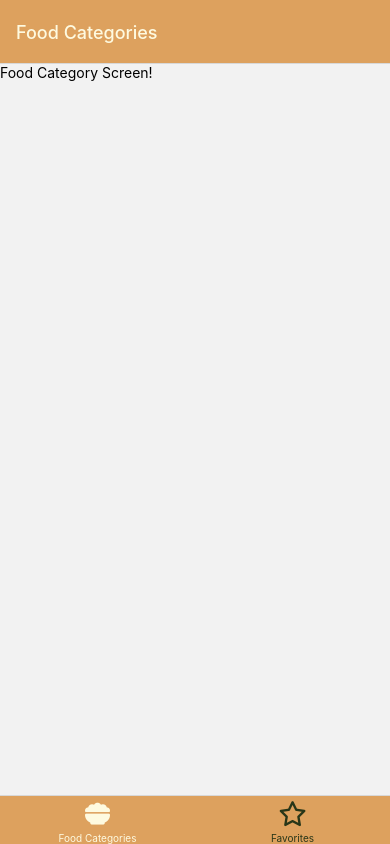
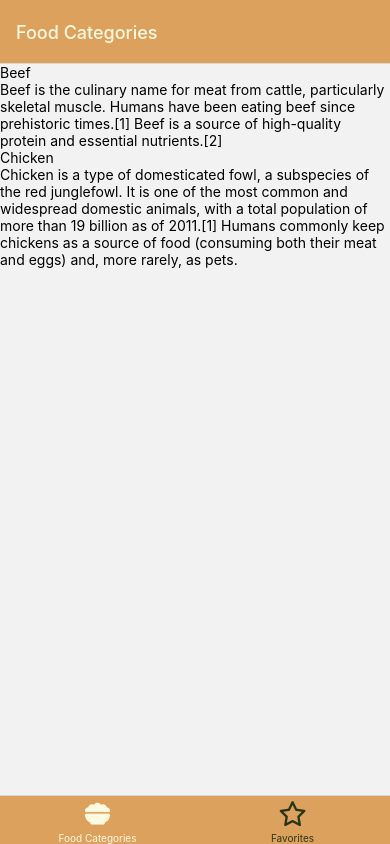
Before and after one commit to DavidLaneiro/SavorSphere, a React Native app: screen /FoodCategoryList in a window 390 px wide. Built offline with nearby package versions, Linux system fonts and the light colour scheme.

Commit message:
Create a simple view for the food categories with dummy data (for now).

```diff
--- /dev/null
+++ b/components/FoodCategoryItem.tsx
@@ -0,0 +1,18 @@
+import React from "react";
+import { Image, Text, View } from "react-native";
+import { FoodCategory } from "../models/FoodCategory";
+
+interface FoodCategoryItemProps {
+    category: FoodCategory;
+}
+
+
+function FoodCategoryItem({ category }: FoodCategoryItemProps) {
+    return <View>
+        <Image />
+        <Text>{category.strCategory}</Text>
+        <Text>{category.strCategoryDescription}</Text>
+    </View>
+}
+
+export default FoodCategoryItem;
--- a/models/FoodCategory.ts
+++ b/models/FoodCategory.ts
@@ -6,7 +6,7 @@ export interface FoodCategory {
 }
 
 // For now static data, then fetch the data from DB
-export const foodCategories: FoodCategory[] = [
+export const FoodCategories: FoodCategory[] = [
     {
         "idCategory": "1",
         "strCategory": "Beef",
--- a/screens/FoodCategoryList.tsx
+++ b/screens/FoodCategoryList.tsx
@@ -1,7 +1,25 @@
-import { Text } from "react-native";
+import { FlatList, ScrollView, StyleSheet, Text } from "react-native";
+import { FoodCategories, FoodCategory } from "../models/FoodCategory";
+import FoodCategoryItem from "../components/FoodCategoryItem";
 
-function FoodCategoryList(){
-    return <Text>Food Category Screen!</Text>
+function renderFoodCategory({ item }: { item: FoodCategory }) {
+    return <FoodCategoryItem category={item} />
+}
+
+
+function FoodCategoryList() {
+    return <ScrollView style={styles.scrollContainer}>
+        <FlatList data={FoodCategories} renderItem={renderFoodCategory} keyExtractor={item => item.idCategory} />
+    </ScrollView>
 }
 
 export default FoodCategoryList;
+
+const styles = StyleSheet.create({
+    scrollContainer: {
+        flex: 1
+    },
+
+
+}
+)
```
Also changed, not shown: components/FoodCatoryItem.tsx (deleted, +0 -15 lines).
